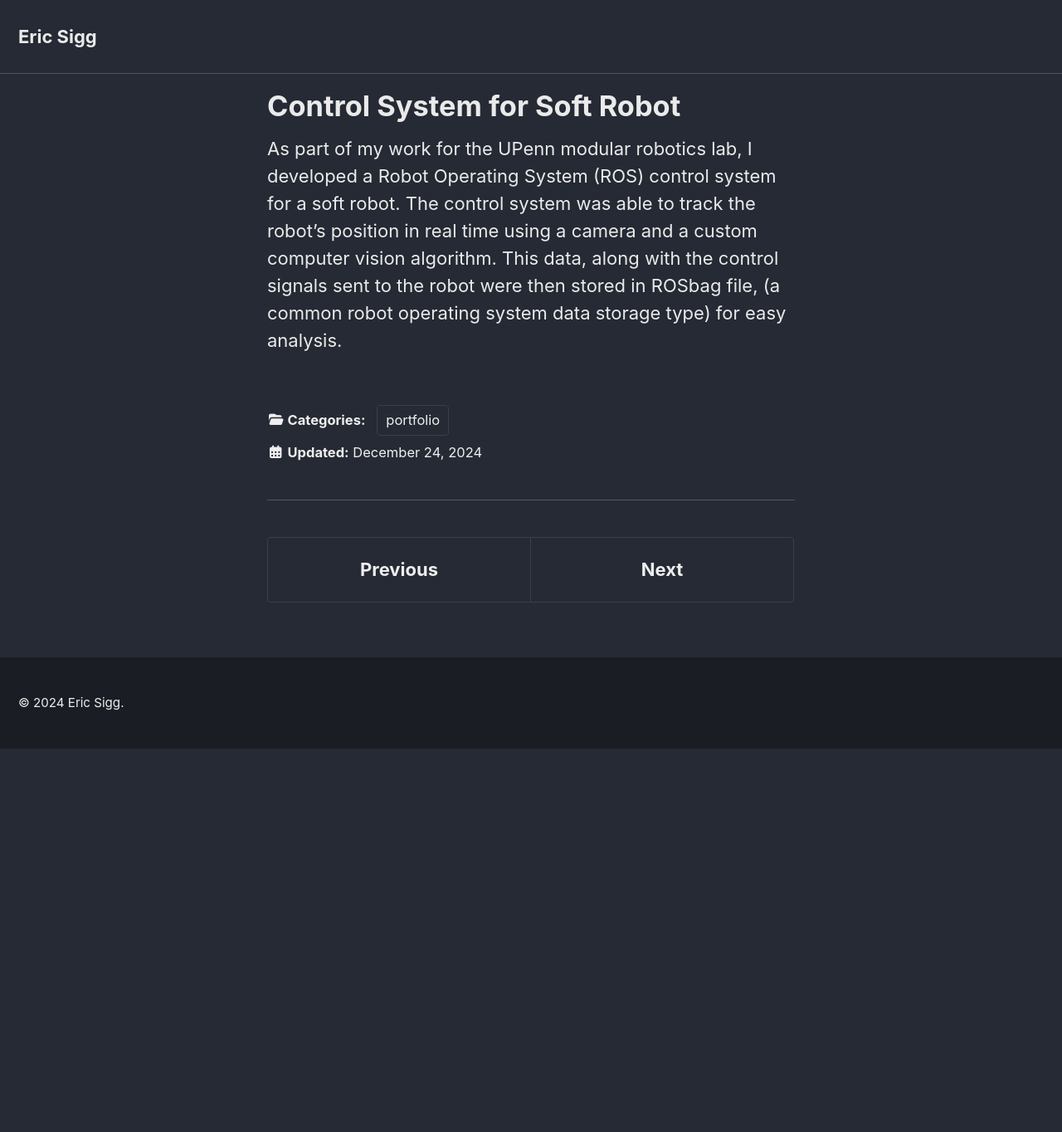
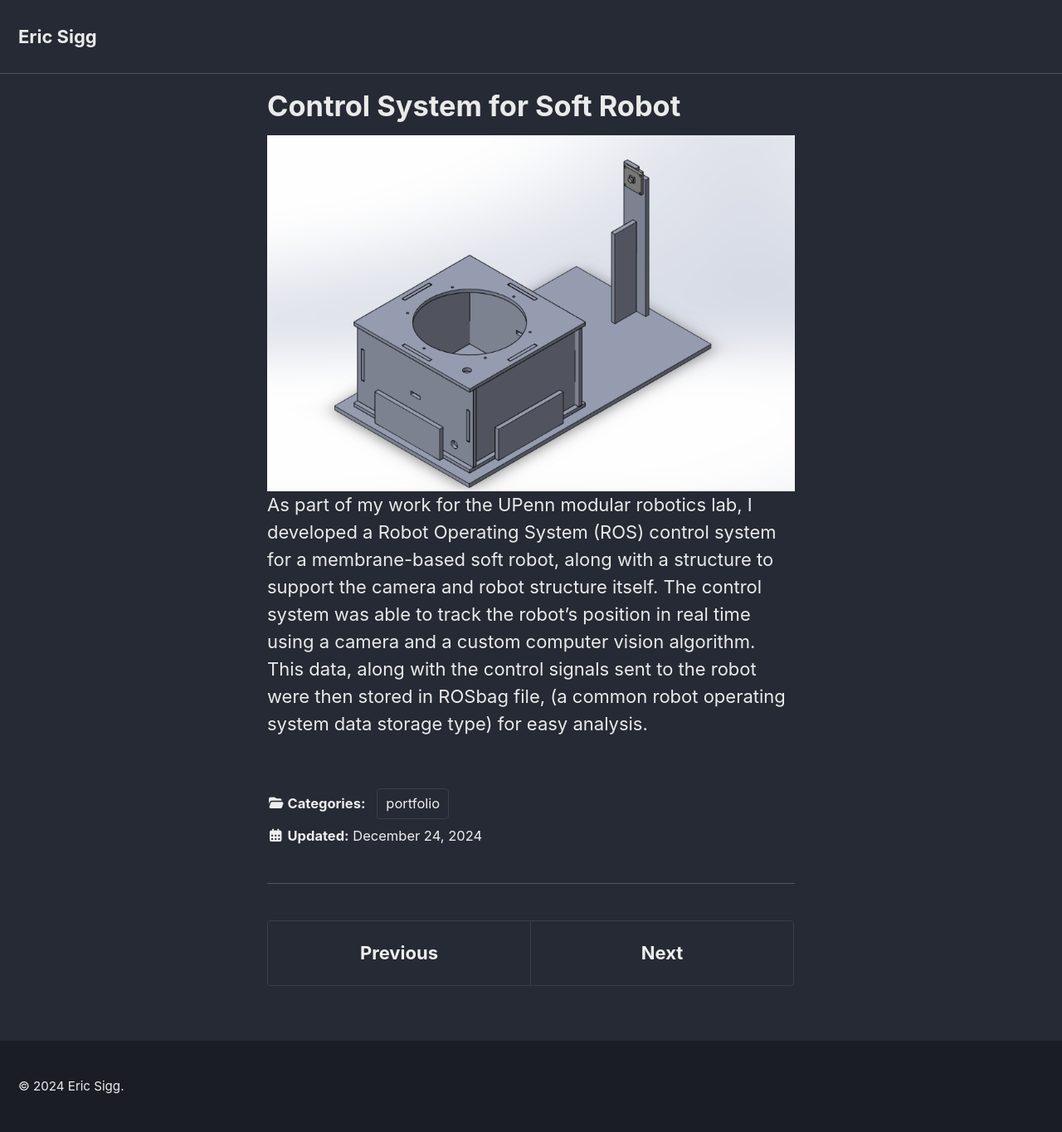
Before and after one commit to ericsigg1/ericsigg.github.io, a Jekyll site: the page built from _portfolio/(14)softrobot.md, in a window 1280 px wide. Shown: the whole page at 83% size. Built offline with Jekyll 4.4.1, drawn with Linux system fonts in a browser that asks for light colours; cached includes are drawn as plain includes; before the commit the page ends 902 px from its top, so only the background shows below that.

Commit message:
Completed descriptions

```diff
--- a/_portfolio/(14)softrobot.md
+++ b/_portfolio/(14)softrobot.md
@@ -2,6 +2,7 @@
 layout: single
 title: "Control System for Soft Robot"
 category: portfolio
+image: "/assets/images/softRobot.PNG"
 ---
 
-As part of my work for the UPenn modular robotics lab, I developed a Robot Operating System (ROS) control system for a soft robot. The control system was able to track the robot's position in real time using a camera and a custom computer vision algorithm. This data, along with the control signals sent to the robot were then stored in ROSbag file, (a common robot operating system data storage type) for easy analysis.
+As part of my work for the UPenn modular robotics lab, I developed a Robot Operating System (ROS) control system for a membrane-based soft robot, along with a structure to support the camera and robot structure itself. The control system was able to track the robot's position in real time using a camera and a custom computer vision algorithm. This data, along with the control signals sent to the robot were then stored in ROSbag file, (a common robot operating system data storage type) for easy analysis.
```
Also changed, not shown: _portfolio/(1)TinyBoats.md (line endings or trailing spaces), assets/images/softRobot.png (added), 1 other file.
